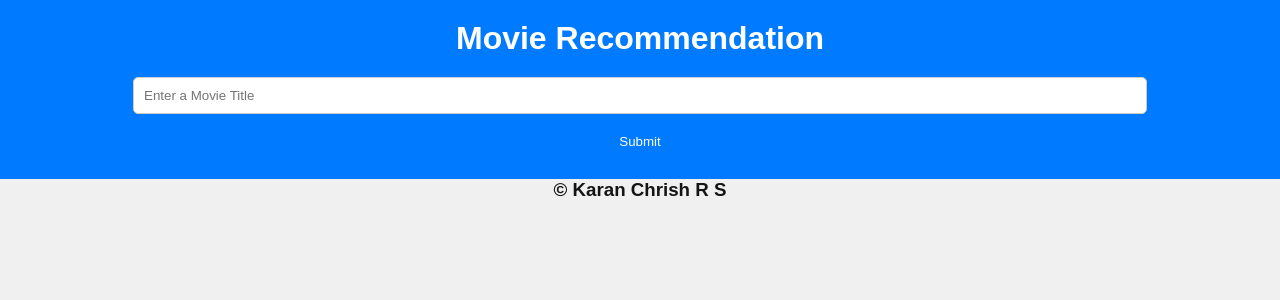
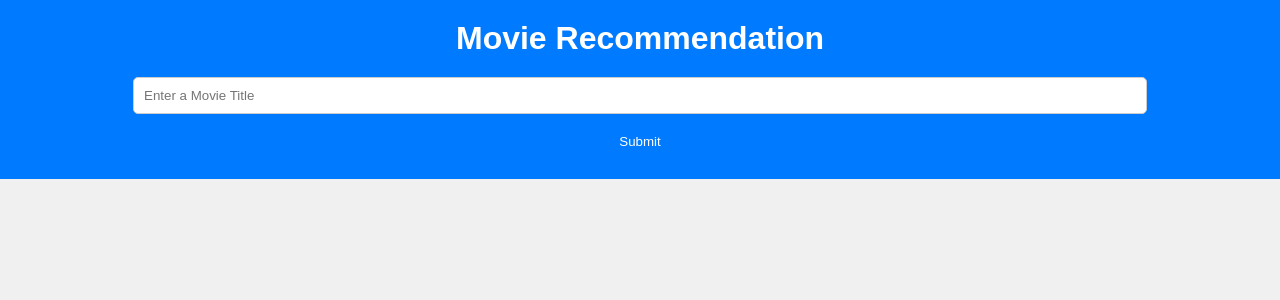
Before and after one commit to Karanchrish/Movie-Recommendation, a Flask app: page / in a window 1280 px wide. Shown: the top 300 px of the page. Run offline with Flask 3, Linux system fonts and the light colour scheme; parts of the project's set-up code (start-up, migrations or seed data) failed here and were passed over.

Commit message:
Update index.html

```diff
--- a/templates/index.html
+++ b/templates/index.html
@@ -86,9 +86,6 @@
             font-size: 17px;
             text-align: justify;
         }
-        h3{
-            text-align: center;
-        }
     </style>
 </head>
 
@@ -119,7 +116,6 @@
         </ul>
         {% endif %}
     </div>
-    <h3>&copy; Karan Chrish R S</h3>
 </body>
 
 </html>
```
